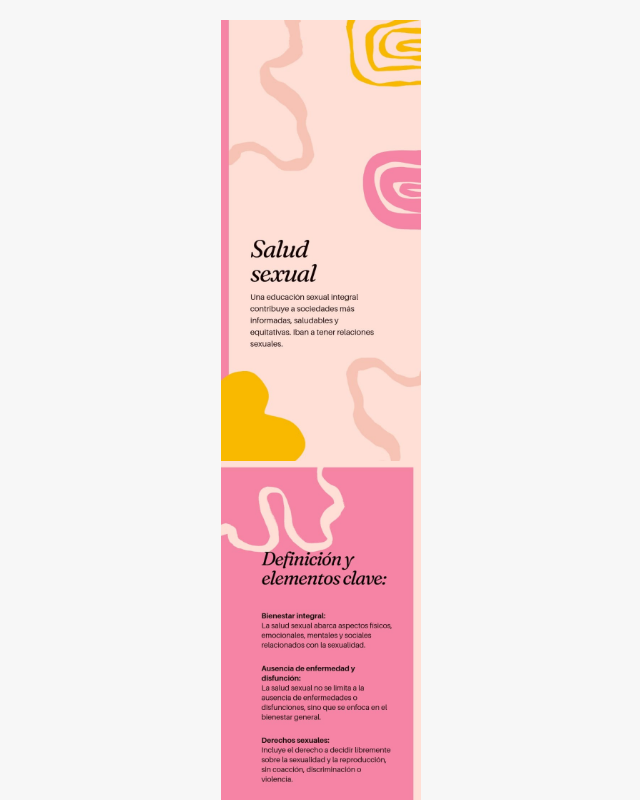
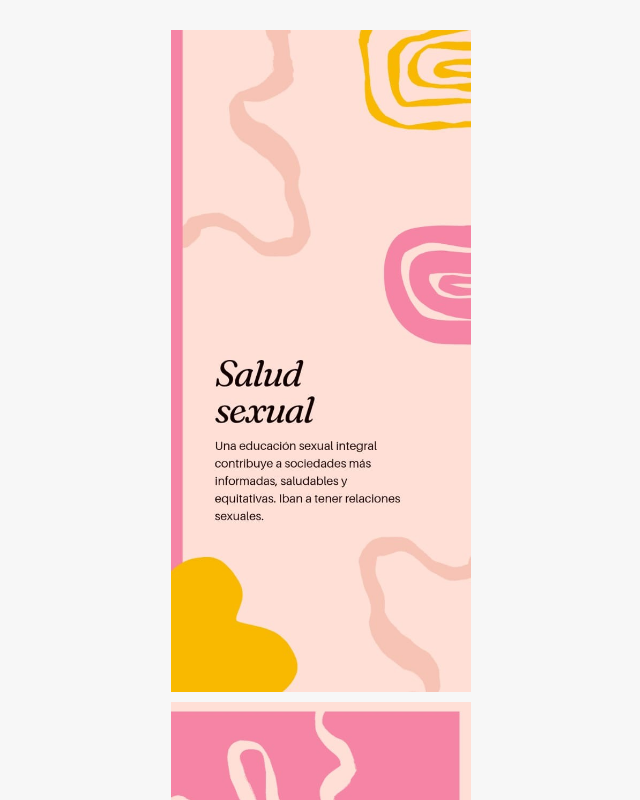
Before and after one commit to Twenty-142/Salud-Sexual, a plain HTML site: page index.html in a window 1280 px wide. Shown: the top 800 px of the page, without its empty margins (319-959 px from the left). Drawn offline with Linux system fonts and the light colour scheme.

Commit message:
Update styles.css

```diff
--- a/styles.css
+++ b/styles.css
@@ -1,7 +1,7 @@
 body { font-family: Arial, sans-serif; background-color: #f7f7f7; color: #555; margin: 0; padding: 20px; } h1, h2 { color: #008080; } section { background-color: #fff; padding: 20px; margin-bottom: 20px; border-radius: 5px; box-shadow: 0 0 5px rgba(0, 0, 0, 0.1); }
 .imagen-ajustada {
-    width: 200px;  /* Ajusta el ancho según lo necesites */
+    width: 300px;  /* Ajusta el ancho según lo necesites */
     height: auto;  /* Mantiene la proporción */
     display: block;
-    margin: 0px auto;  /* Centra las imágenes y agrega espacio */
+    margin: 10px auto;  /* Centra las imágenes y agrega espacio */
 }
```
